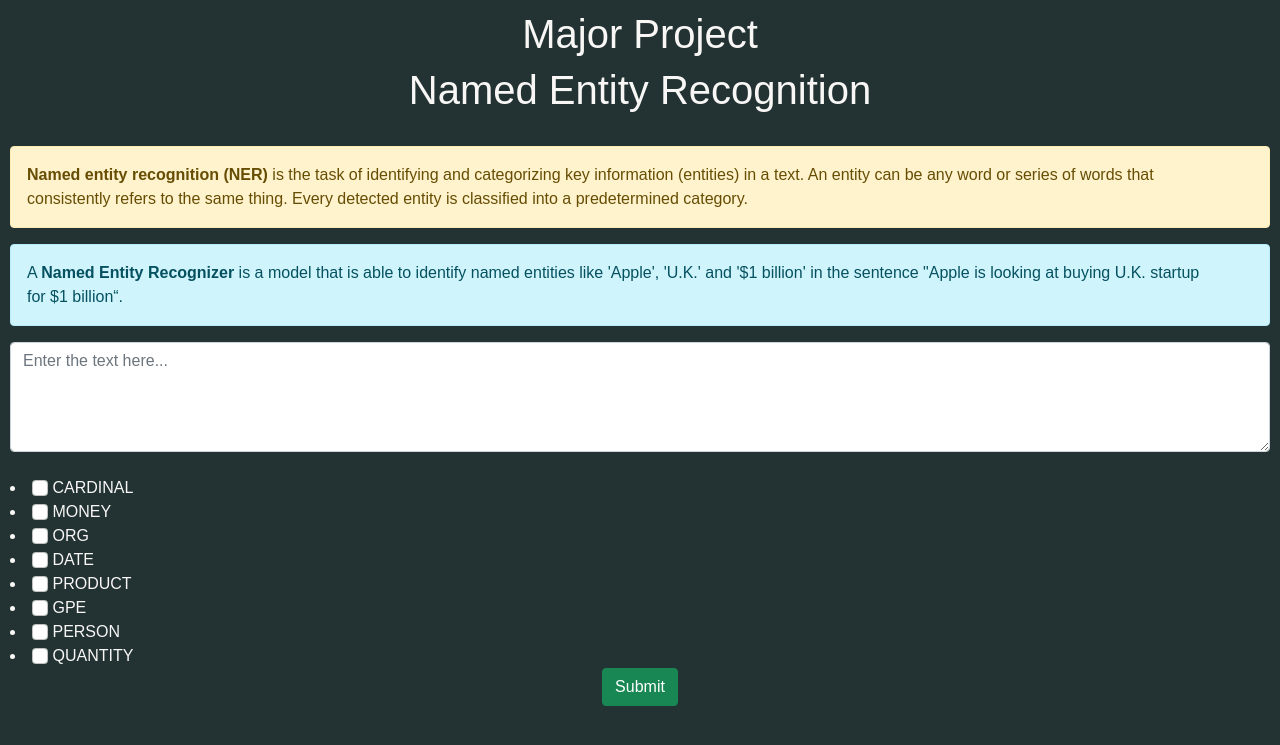
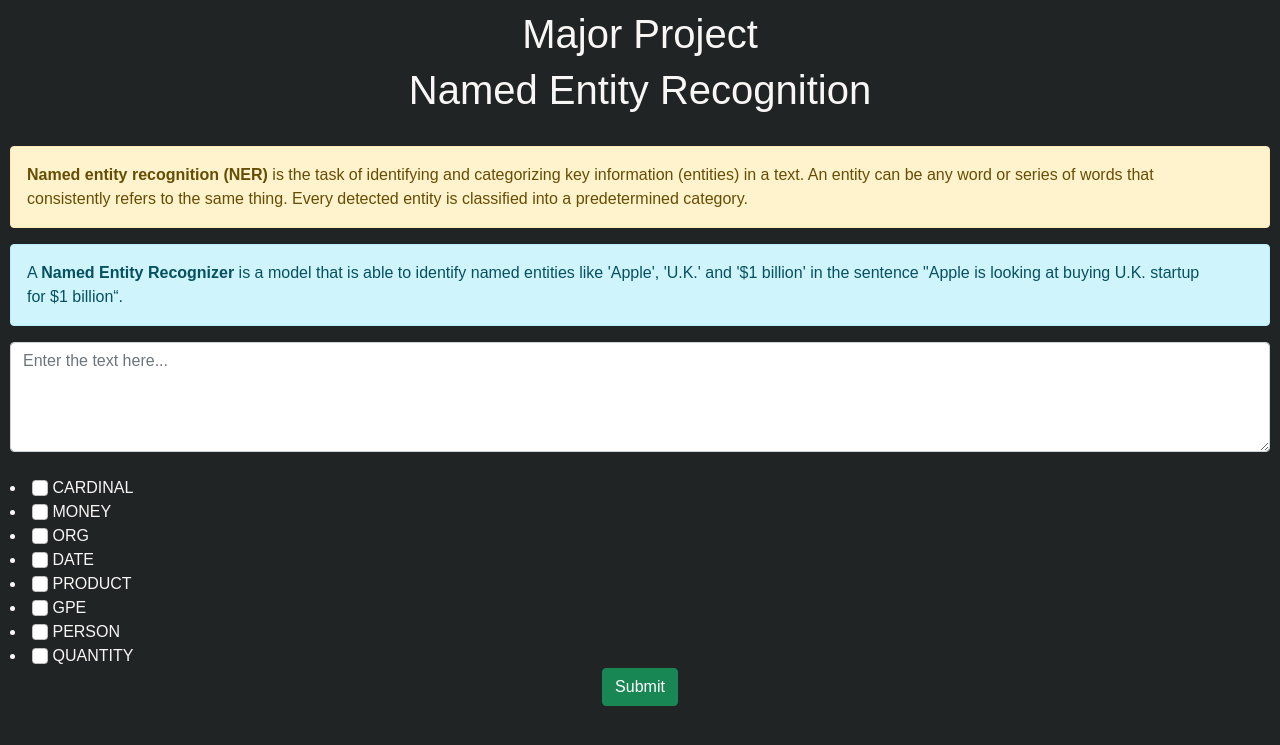
Before and after one commit to bhatiaharshit07/named-entity-recognition-django-webapp, a Django app: page / in a window 1280 px wide. Shown: the top 745 px of the page. Run offline with Django 3.2, Linux system fonts and the light colour scheme.

Commit message:
changed bg-colour

```diff
--- a/NER/static/home.css
+++ b/NER/static/home.css
@@ -2,7 +2,7 @@
     background-color: burlywood;
 }
 body{
-    background-color: #233333;
+    background-color: #212424;
     padding: 10px;
     color: rgb(248, 247, 246);
     font-family:  sans-serif;
```
